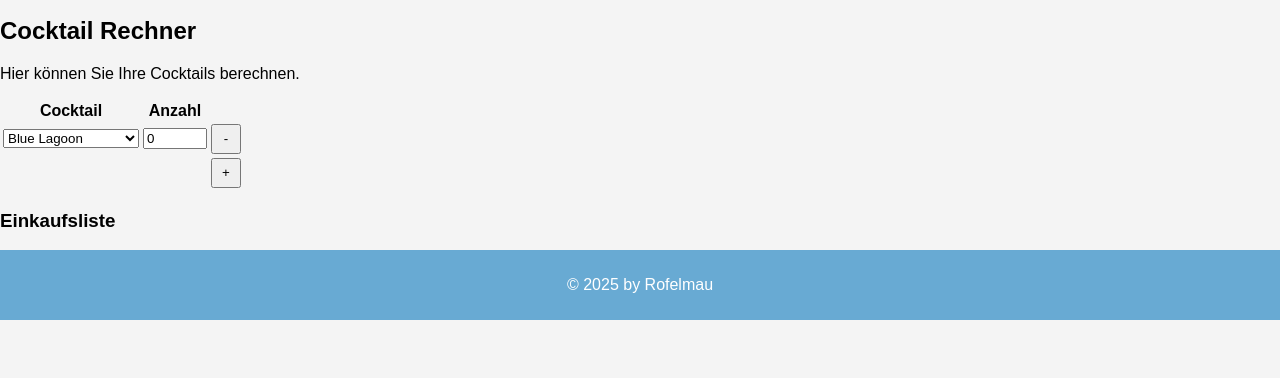
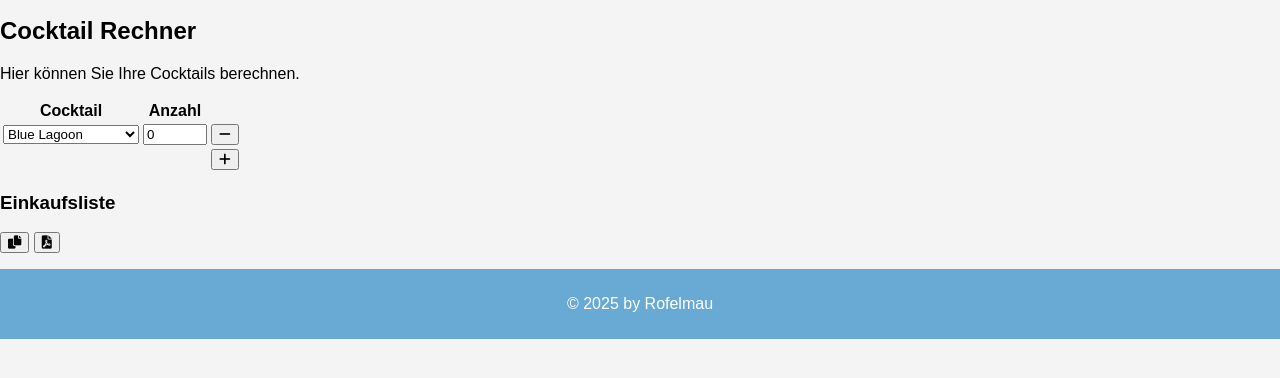
Before and after one commit to Rofelmau/JimsBarCocktailDatabase, a website: page src/index.html in a window 1280 px wide. Shown: the part 100-478 px from the top of the page. Drawn offline with Linux system fonts and the light colour scheme.

Commit message:
Add options to export or copy shopping list

```diff
--- a/src/css/styles.css
+++ b/src/css/styles.css
@@ -75,8 +75,3 @@ footer {
 .tab-content.active {
     display: block;
 }
-
-#add-row-button, .delete-row-button {
-    height: 30px;
-    width: 30px;
-}
--- a/src/data/cocktails.json
+++ b/src/data/cocktails.json
@@ -1,57 +1,57 @@
 {
     "ingredients": [
-        { "id": 1, "name": "Limette" },
-        { "id": 2, "name": "Gingerale" },
-        { "id": 3, "name": "Lime Juice" },
-        { "id": 4, "name": "Rohrzucker" },
-        { "id": 5, "name": "Ananassaft" },
-        { "id": 6, "name": "Kokossirup" },
-        { "id": 7, "name": "Sahne" },
-        { "id": 8, "name": "Mangosirup" },
-        { "id": 9, "name": "Blue Curacao" },
-        { "id": 11, "name": "Orangensaft" },
-        { "id": 12, "name": "Maracujasaft" },
-        { "id": 13, "name": "Orangen" },
-        { "id": 14, "name": "Cranberrysaft" }
+        { "id": 1, "name": "Limette", "unit": "BL"},
+        { "id": 2, "name": "Gingerale", "unit": "ml"},
+        { "id": 3, "name": "Lime Juice", "unit": "ml"},
+        { "id": 4, "name": "Rohrzucker", "unit": "st"},
+        { "id": 5, "name": "Ananassaft", "unit": "ml"},
+        { "id": 6, "name": "Kokossirup", "unit": "ml"},
+        { "id": 7, "name": "Sahne", "unit": "ml"},
+        { "id": 8, "name": "Mangosirup", "unit": "ml"},
+        { "id": 9, "name": "Blue Curacao", "unit": "ml"},
+        { "id": 11, "name": "Orangensaft", "unit": "ml"},
+        { "id": 12, "name": "Maracujasaft", "unit": "ml"},
+        { "id": 13, "name": "Orangen", "unit": "st"},
+        { "id": 14, "name": "Cranberrysaft", "unit": "ml"}
     ],
     "cocktails": [
         {
             "name": "Ipanema",
             "ingredients": [
-                { "ingredientId": 1, "quantity": 1, "unit": "st" },
-                { "ingredientId": 2, "quantity": 100, "unit": "ml" },
-                { "ingredientId": 3, "quantity": 20, "unit": "ml" },
-                { "ingredientId": 4, "quantity": 1.5, "unit": "BL" }
+                { "ingredientId": 1, "quantity": 1},
+                { "ingredientId": 2, "quantity": 100},
+                { "ingredientId": 3, "quantity": 20},
+                { "ingredientId": 4, "quantity": 1.5}
             ],
             "instructions": "TBD."
         },
         {
             "name": "Virgin Colada",
             "ingredients": [
-                { "ingredientId": 5, "quantity": 180, "unit": "ml" },
-                { "ingredientId": 6, "quantity": 40, "unit": "ml" },
-                { "ingredientId": 7, "quantity": 30, "unit": "ml" }
+                { "ingredientId": 5, "quantity": 180},
+                { "ingredientId": 6, "quantity": 40},
+                { "ingredientId": 7, "quantity": 30}
             ],
             "instructions": "TBD."
         },
         {
             "name": "Blue Lagoon",
             "ingredients": [
-                { "ingredientId": 8, "quantity": 40, "unit": "ml" },
-                { "ingredientId": 9, "quantity": 20, "unit": "ml" },
-                { "ingredientId": 3, "quantity": 30, "unit": "ml" },
-                { "ingredientId": 11, "quantity": 90, "unit": "ml" },
-                { "ingredientId": 12, "quantity": 90, "unit": "ml" }
+                { "ingredientId": 8, "quantity": 40},
+                { "ingredientId": 9, "quantity": 20},
+                { "ingredientId": 3, "quantity": 30},
+                { "ingredientId": 11, "quantity": 90},
+                { "ingredientId": 12, "quantity": 90}
             ],
             "instructions": "TBD."
         },
         {
             "name": "Ev. Jugend Spezial",
             "ingredients": [
-                { "ingredientId": 13, "quantity": 0.5, "unit": "st" },
-                { "ingredientId": 3, "quantity": 20, "unit": "ml" },
-                { "ingredientId": 14, "quantity": 100, "unit": "ml" },
-                { "ingredientId": 4, "quantity": 1.5, "unit": "BL" }
+                { "ingredientId": 13, "quantity": 0.5},
+                { "ingredientId": 3, "quantity": 20},
+                { "ingredientId": 14, "quantity": 100},
+                { "ingredientId": 4, "quantity": 1.5}
             ],
             "instructions": "TBD."
         }
--- a/src/js/calculator.js
+++ b/src/js/calculator.js
@@ -3,6 +3,7 @@ if (!window.calculatorInitialized) {
 
     let cocktailsData = [];
     let ingredientsMap = new Map();
+    let unitMap = new Map();
 
     function populateCocktailDropdown() {
         fetch('data/cocktails.json')
@@ -11,6 +12,7 @@ if (!window.calculatorInitialized) {
                 cocktailsData = data.cocktails;
                 data.ingredients.forEach(ingredient => {
                     ingredientsMap.set(ingredient.id, ingredient.name);
+                    unitMap.set(ingredient.id, ingredient.unit);
                 });
                 const selects = document.querySelectorAll('.cocktail-select');
                 selects.forEach(select => {
@@ -50,7 +52,7 @@ if (!window.calculatorInitialized) {
 
         const deleteButton = document.createElement('button');
         deleteButton.classList.add('delete-row-button');
-        deleteButton.textContent = '-';
+        deleteButton.innerHTML = '<i class="fas fa-minus"></i>';
         deleteButton.addEventListener('click', (event) => {
             const row = event.target.closest('tr');
             row.parentNode.removeChild(row);
@@ -102,18 +104,48 @@ if (!window.calculatorInitialized) {
         shoppingList.forEach((quantity, id) => {
             const listItem = document.createElement('li');
             const name = ingredientsMap.get(id);
-            listItem.textContent = `${name}: ${quantity}`;
+            const unit = unitMap.get(id);
+            listItem.textContent = `${name}: ${quantity} ${unit}`;
             shoppingListElement.appendChild(listItem);
         });
+
+        // Show or hide the shopping list based on whether it has items
+        const shoppingListContainer = document.getElementById('shopping-list');
+        if (shoppingList.size > 0) {
+            shoppingListContainer.classList.add('visible');
+        } else {
+            shoppingListContainer.classList.remove('visible');
+        }
     }
 
     // Initial population of the dropdown and shopping list
     populateCocktailDropdown();
 
+    // Copy to clipboard functionality
+    document.getElementById('copy-button').addEventListener('click', () => {
+        const shoppingListElement = document.getElementById('shopping-list-items');
+        const items = shoppingListElement.querySelectorAll('li');
+        const textToCopy = Array.from(items).map(item => item.textContent).join('\n');
+        navigator.clipboard.writeText(textToCopy).then(() => {
+            alert('Einkaufsliste kopiert!');
+        }).catch(err => {
+            console.error('Fehler beim Kopieren der Einkaufsliste:', err);
+        });
+    });
+
+    // Export as PDF functionality
+    document.getElementById('export-pdf-button').addEventListener('click', () => {
+        const { jsPDF } = window.jspdf;
+        const doc = new jsPDF();
+        const shoppingListElement = document.getElementById('shopping-list-items');
+        const items = shoppingListElement.querySelectorAll('li');
+        const textToExport = Array.from(items).map(item => item.textContent).join('\n');
+        doc.text(textToExport, 10, 10);
+        doc.save('Einkaufsliste.pdf');
+    });
 }
 
 createNewRow();
-
 document.getElementById('add-row-button').addEventListener('click', () => {
     createNewRow();
 });
--- a/src/partials/calculator.html
+++ b/src/partials/calculator.html
@@ -1,3 +1,5 @@
+<link rel="stylesheet" href="https://cdnjs.cloudflare.com/ajax/libs/font-awesome/6.0.0-beta3/css/all.min.css">
+<link rel="stylesheet" href="css/calculator.css">
 <h2>Cocktail Rechner</h2>
 <p>Hier können Sie Ihre Cocktails berechnen.</p>
 <div style="display: flex; align-items: flex-start;">
@@ -12,16 +14,23 @@
         <tbody>
             <tr id="add-row">
                 <td colspan="3" style="text-align: right;">
-                    <button id="add-row-button">+</button>
+                    <button id="add-row-button"><i class="fas fa-plus"></i></button>
                 </td>
             </tr>
         </tbody>
     </table>
 </div>
 <div id="shopping-list">
-    <h3>Einkaufsliste</h3>
+    <div id="shopping-list-header">
+        <h3>Einkaufsliste</h3>
+        <div class="shopping-list-interaction-buttons">
+            <button id="copy-button"><i class="fas fa-copy"></i></button>
+            <button id="export-pdf-button"><i class="fas fa-file-pdf"></i></button>
+        </div>
+    </div>
     <ul id="shopping-list-items">
         <!-- Shopping list items will be populated by JavaScript -->
     </ul>
 </div>
 <script src="js/calculator.js"></script>
+<script src="https://cdnjs.cloudflare.com/ajax/libs/jspdf/2.4.0/jspdf.umd.min.js"></script>
```
